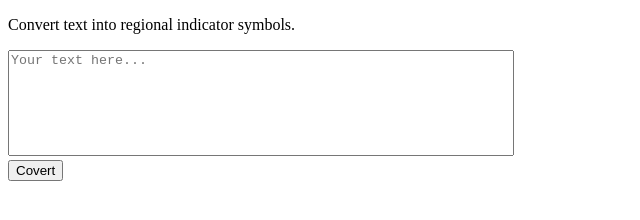
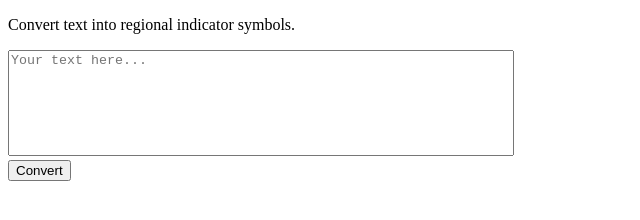
Before and after one commit to DamourYouKnow/damour.me, a plain HTML site: page public/regionalIndicatorConverter.html in a window 1280 px wide. Shown: the full height of the page, 0-640 px from the left. Drawn offline with nearby package versions, Linux system fonts and the light colour scheme.

Commit message:
typo covert -> convert

```diff
--- a/public/regionalIndicatorConverter.html
+++ b/public/regionalIndicatorConverter.html
@@ -26,7 +26,7 @@
 
 	<br/>
 
-	<button id="convertButton" class="button">Covert</button>
+	<button id="convertButton" class="button">Convert</button>
 
 	<br/>
 
```
